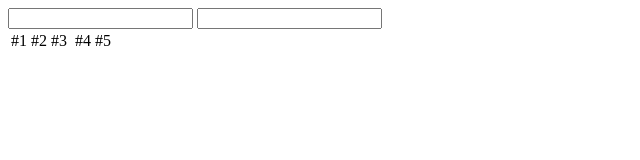
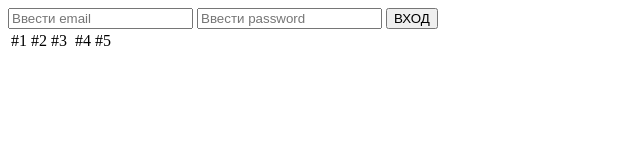
Before and after one commit to github-test-1234/Kolvan, a plain HTML site: page index.html in a window 1280 px wide. Shown: the whole page, without its empty margins (0-640 px from the left). Drawn offline with Linux system fonts and the light colour scheme.

Commit message:
Создала Вход.

```diff
--- a/index.html
+++ b/index.html
@@ -5,9 +5,10 @@
     <title>Document</title>
 </head>
 <body>
-    <form action="">
-        <input type="email" name="email" id="email">
-        <input type="ввести email">
+    <form action="aunimof+test@gmail.com">
+        <input type="text" name="text" placeholder="Ввести email" required>
+        <input type="password" name="password" id="password" placeholder="Ввести password" required>
+        <input type="submit" value="ВХОД">
     </form>
     <table>
         <tr>
```
